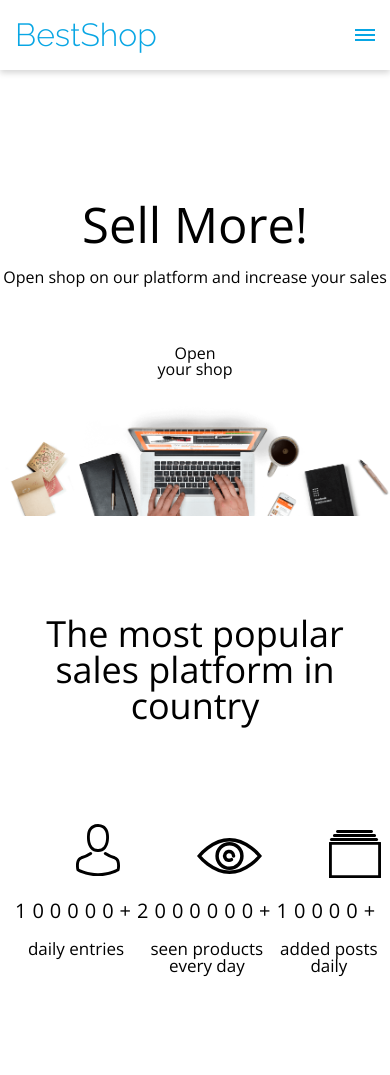
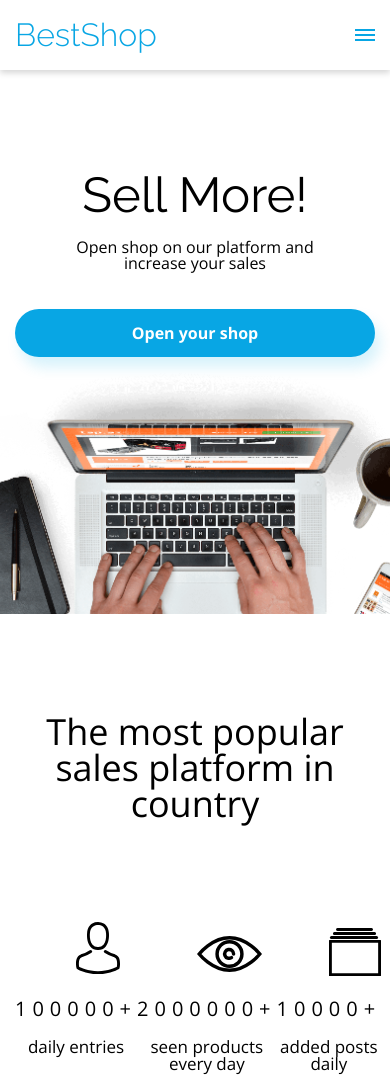
Before and after one commit to sylwiaszopa/BestShop, a website built with Vite: page src/index.html in a window 390 px wide. Shown: the top 1075 px of the page. Built offline with nearby package versions, Linux system fonts and the light colour scheme.

Commit message:
Updated hero section for mobile

```diff
--- a/src/scss/elements/_hero.scss
+++ b/src/scss/elements/_hero.scss
@@ -2,39 +2,59 @@
   display: flex;
   flex-direction: column;
   align-items: center;
+  overflow: hidden;
 }
 
 .hero__content {
   text-align: center;
   margin-top: 130px;
+
+  @include mobile {
+    margin-top: 100px;
+  }
 }
 
 .hero__title {
   text-transform: capitalize;
-  font-family: var(--font-raleway), sans-serif;
+  font-family: $font-raleway;
   font-size: 3.0625rem;
 }
 
 .hero__text {
   margin-top: 20px;
   margin-bottom: 38px;
+
+  @include mobile {
+    padding: 0 70px;
+  }
 }
 
 .btn {
   display: inline-block;
-  background: var(--color-primary);
-  color: var(--color-white);
-  font-weight: var(--font-weight-bold);
-  box-shadow: 5px 10px 14px var(--color-primary-shadow);
+  background: $color-primary;
+  color: $color-white;
+  font-weight: $font-weight-bold;
+  box-shadow: 5px 10px 14px $color-primary-shadow;
   border: none;
 }
 
 .hero__btn {
   padding: 22px 157px;
   border-radius: 40px;
+
+  @include mobile {
+    margin: 0 15px;
+    padding: 16px 0;
+    display: block;
+  }
 }
 
 .hero__photo {
   width: 100%;
   height: auto;
+
+  @include mobile {
+    width: 220%;
+    //transform: translateX(-28%);
+  }
 }
```
